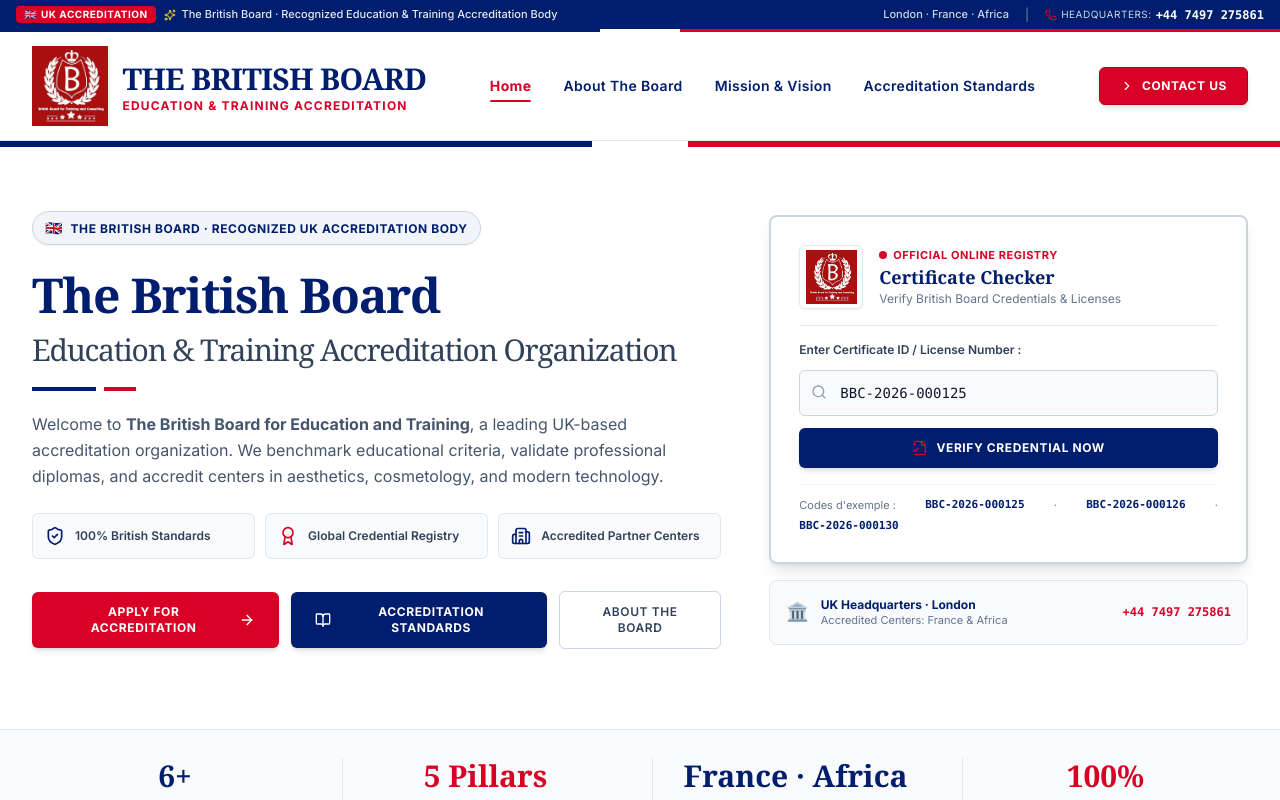
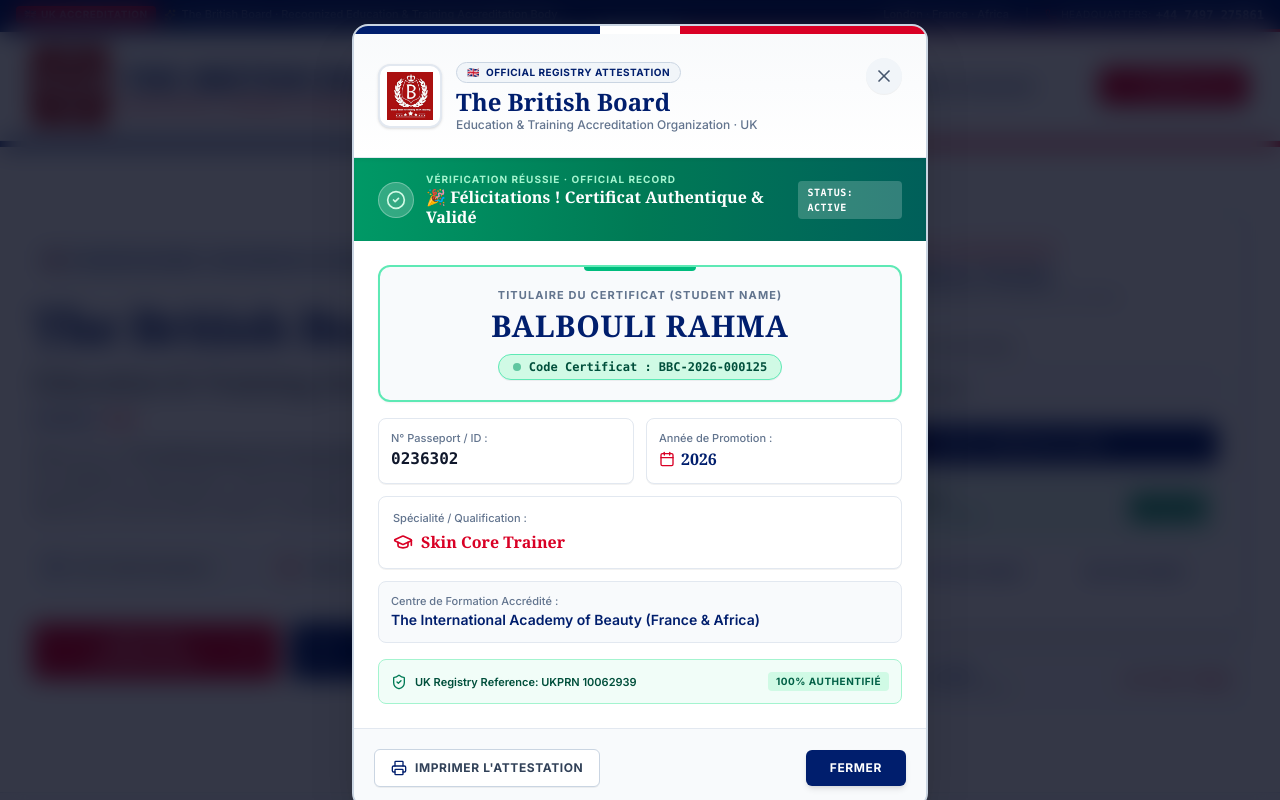
Before and after one commit to code-web25896/british-, a React (Vite) app: page / in a window 1280 px wide. Both pictures are taken after a click on the element "BBC-2026-000125". Shown: the top 800 px of the page. Built offline with nearby package versions, Linux system fonts and the light colour scheme; a web font is replaced by a local one.

Commit message:
feat: display professional popup modal for certificate verification with full student details

```diff
--- a/src/components/HeroCarousel.tsx
+++ b/src/components/HeroCarousel.tsx
@@ -1,4 +1,4 @@
-import React, { useState } from 'react';
+import React, { useState, useEffect } from 'react';
 import { Language, PageRoute, CertificateRecord } from '../types';
 import { OFFICIAL_CERTIFICATES } from '../data/siteData';
 import logoHeader from '../assets/images/logo_header.jpg';
@@ -13,7 +13,10 @@ import {
   FileCheck2,
   Sparkles,
   X,
-  AlertCircle
+  AlertCircle,
+  Printer,
+  Calendar,
+  GraduationCap
 } from 'lucide-react';
 
 interface HeroCarouselProps {
@@ -23,11 +26,26 @@ interface HeroCarouselProps {
 
 export const HeroCarousel: React.FC<HeroCarouselProps> = ({ onNavigate }) => {
   const [certQuery, setCertQuery] = useState('');
+  const [isModalOpen, setIsModalOpen] = useState(false);
   const [verificationResult, setVerificationResult] = useState<{
     status: 'idle' | 'success' | 'not_found';
     code?: string;
     certificate?: CertificateRecord;
   }>({ status: 'idle' });
+
+  // Handle ESC key to close popup modal
+  useEffect(() => {
+    const handleKeyDown = (e: KeyboardEvent) => {
+      if (e.key === 'Escape') {
+        setIsModalOpen(false);
+      }
+    };
+    if (isModalOpen) {
+      window.addEventListener('keydown', handleKeyDown);
+    }
+    return () => window.removeEventListener('keydown', handleKeyDown);
+  }, [isModalOpen]);
+
 
   const handleVerify = (e: React.FormEvent) => {
     e.preventDefault();
@@ -56,7 +74,30 @@ export const HeroCarousel: React.FC<HeroCarouselProps> = ({ onNavigate }) => {
         code: query,
       });
     }
+    setIsModalOpen(true);
   };
+
+  const handleSelectCode = (code: string) => {
+    setCertQuery(code);
+    const cleanQuery = code.toUpperCase().replace(/\s+/g, '');
+    const cleanQueryAlphaNum = code.toUpperCase().replace(/[^A-Z0-9]/g, '');
+
+    const found = OFFICIAL_CERTIFICATES.find((cert) => {
+      const cleanCertCode = cert.code.toUpperCase().replace(/\s+/g, '');
+      const cleanCertAlphaNum = cert.code.toUpperCase().replace(/[^A-Z0-9]/g, '');
+      return cleanCertCode === cleanQuery || cleanCertAlphaNum === cleanQueryAlphaNum;
+    });
+
+    if (found) {
+      setVerificationResult({
+        status: 'success',
+        code: found.code,
+        certificate: found,
+      });
+      setIsModalOpen(true);
+    }
+  };
+
 
 
   return (
@@ -202,128 +243,60 @@ export const HeroCarousel: React.FC<HeroCarouselProps> = ({ onNavigate }) => {
                 </button>
               </form>
 
-              {/* Verification Modal / Result Feedback */}
+              {/* Quick Card Status Banner with button to re-open popup */}
               {verificationResult.status === 'success' && verificationResult.certificate && (
-                <div className="mt-4 p-4 sm:p-5 bg-emerald-50 border-2 border-emerald-400 rounded-lg text-xs space-y-3 animate-in fade-in max-w-full shadow-md">
-                  <div className="flex items-start justify-between gap-2 border-b border-emerald-200 pb-2.5">
+                <div className="mt-4 p-3 bg-emerald-50 border border-emerald-300 rounded-lg text-xs flex items-center justify-between gap-2 shadow-2xs">
                   <div className="flex items-center gap-2 min-w-0">
-                      <div className="w-8 h-8 rounded-full bg-emerald-600 text-white flex items-center justify-center shrink-0 shadow-xs">
-                        <CheckCircle2 className="w-5 h-5" />
-                      </div>
-                      <div>
-                        <span className="text-[10px] uppercase tracking-wider font-extrabold text-emerald-700 block">
-                          🎉 Félicitations · Official Verification
-                        </span>
-                        <h4 className="font-serif text-sm font-bold text-emerald-950 leading-tight">
-                          Certificat Authentique &amp; Enregistré
-                        </h4>
+                    <CheckCircle2 className="w-4 h-4 text-emerald-600 shrink-0" />
+                    <div className="min-w-0">
+                      <p className="font-bold text-emerald-950 truncate">
+                        {verificationResult.certificate.studentName}
+                      </p>
+                      <p className="text-[10px] text-emerald-700 truncate font-mono">
+                        {verificationResult.certificate.code} · Validé
+                      </p>
                     </div>
                   </div>
                   <button
-                      onClick={() => setVerificationResult({ status: 'idle' })}
-                      className="text-emerald-700 hover:text-emerald-950 cursor-pointer p-1 rounded hover:bg-emerald-100 transition-colors shrink-0"
-                      title="Fermer"
+                    type="button"
+                    onClick={() => setIsModalOpen(true)}
+                    className="px-2.5 py-1.5 bg-emerald-600 hover:bg-emerald-700 text-white font-bold text-[10px] rounded cursor-pointer whitespace-nowrap shadow-xs"
                   >
-                      <X className="w-4 h-4" />
+                    Voir Popup
                   </button>
-                  </div>
-
-                  <div className="space-y-2 text-slate-800 text-[11px] sm:text-xs bg-white/90 p-3 rounded-md border border-emerald-200 shadow-2xs">
-                    <div className="flex flex-col sm:flex-row sm:items-center justify-between pb-1.5 border-b border-slate-100 gap-1">
-                      <span className="text-slate-500 font-medium">Nom &amp; Prénom (Student) :</span>
-                      <strong className="font-bold text-[#001E6D] text-xs sm:text-sm tracking-wide">
-                        {verificationResult.certificate.studentName}
-                      </strong>
-                    </div>
-
-                    <div className="flex flex-col sm:flex-row sm:items-center justify-between pb-1.5 border-b border-slate-100 gap-1">
-                      <span className="text-slate-500 font-medium">Code Certificat :</span>
-                      <span className="font-mono font-bold bg-[#001E6D] text-white px-2 py-0.5 rounded text-[11px] tracking-wider w-fit">
-                        {verificationResult.certificate.code}
-                      </span>
-                    </div>
-
-                    <div className="flex flex-col sm:flex-row sm:items-center justify-between pb-1.5 border-b border-slate-100 gap-1">
-                      <span className="text-slate-500 font-medium">N° Passeport :</span>
-                      <strong className="font-mono text-slate-800 font-semibold">
-                        {verificationResult.certificate.passportNumber}
-                      </strong>
-                    </div>
-
-                    <div className="flex flex-col sm:flex-row sm:items-center justify-between pb-1.5 border-b border-slate-100 gap-1">
-                      <span className="text-slate-500 font-medium">Spécialité :</span>
-                      <strong className="text-[#D90025] font-semibold">
-                        {verificationResult.certificate.specialty}
-                      </strong>
-                    </div>
-
-                    <div className="flex flex-col sm:flex-row sm:items-center justify-between pb-1.5 border-b border-slate-100 gap-1">
-                      <span className="text-slate-500 font-medium">Année de Promotion :</span>
-                      <strong className="text-slate-700 font-mono font-semibold">
-                        {verificationResult.certificate.year}
-                      </strong>
-                    </div>
-
-                    <div className="flex flex-col sm:flex-row sm:items-center justify-between gap-1 pt-0.5">
-                      <span className="text-slate-500 font-medium">Statut Officiel :</span>
-                      <span className="inline-flex items-center gap-1.5 text-emerald-700 font-bold text-[10px] uppercase">
-                        <span className="w-2 h-2 rounded-full bg-emerald-500 animate-pulse" />
-                        Validé &amp; Actif au Registre UK
-                      </span>
-                    </div>
-                  </div>
                 </div>
               )}
 
-              {verificationResult.status === 'not_found' && (
-                <div className="mt-4 p-4 sm:p-5 bg-rose-50 border-2 border-rose-300 rounded-lg text-xs space-y-2.5 max-w-full shadow-sm animate-in fade-in">
-                  <div className="flex items-center justify-between text-rose-900 font-bold border-b border-rose-200 pb-2">
-                    <div className="flex items-center gap-2">
-                      <div className="w-7 h-7 rounded-full bg-rose-600 text-white flex items-center justify-center shrink-0">
-                        <AlertCircle className="w-4 h-4" />
-                      </div>
-                      <div>
-                        <span className="text-[10px] uppercase tracking-wider text-rose-600 block">
-                          Erreur de Vérification
-                        </span>
-                        <span className="font-serif text-xs sm:text-sm font-bold text-rose-950">
-                          Certificat Non Existant
+              {verificationResult.status === 'not_found' && !isModalOpen && (
+                <div className="mt-4 p-3 bg-rose-50 border border-rose-300 rounded-lg text-xs flex items-center justify-between gap-2 shadow-2xs">
+                  <div className="flex items-center gap-2 min-w-0">
+                    <AlertCircle className="w-4 h-4 text-rose-600 shrink-0" />
+                    <span className="text-[11px] text-rose-800 font-semibold truncate">
+                      Certificat non existant
                     </span>
                   </div>
-                    </div>
                   <button
-                      onClick={() => setVerificationResult({ status: 'idle' })}
-                      className="text-rose-700 hover:text-rose-950 cursor-pointer p-1 rounded hover:bg-rose-100 transition-colors"
-                      title="Fermer"
+                    type="button"
+                    onClick={() => setIsModalOpen(true)}
+                    className="px-2.5 py-1 bg-rose-600 hover:bg-rose-700 text-white font-bold text-[10px] rounded cursor-pointer whitespace-nowrap"
                   >
-                      <X className="w-4 h-4" />
+                    Détails
                   </button>
-                  </div>
-                  <p className="text-slate-700 text-[11px] sm:text-xs leading-relaxed">
-                    Aucun certificat valide n'a été trouvé dans le registre officiel pour le code :{' '}
-                    <strong className="font-mono text-rose-700 bg-rose-100 px-1.5 py-0.5 rounded border border-rose-200 break-all">
-                      "{verificationResult.code}"
-                    </strong>.
-                  </p>
-                  <p className="text-slate-500 text-[10px] sm:text-[11px] leading-relaxed">
-                    Veuillez vérifier l'exactitude du code saisi (ex : <span className="font-mono font-bold text-slate-700">BBC-2026-000125</span>) ou contacter l'administration de The British Board :{' '}
-                    <a href="tel:+447497275861" className="text-[#001E6D] font-bold underline">+44 7497 275861</a>.
-                  </p>
                 </div>
               )}
 
               {/* Sample test codes helper */}
               <div className="mt-4 pt-3 border-t border-slate-100 flex flex-wrap items-center justify-between gap-1 text-[11px] text-slate-500">
                 <span>Codes d'exemple :</span>
-                <span className="font-mono text-[#001E6D] font-bold cursor-pointer hover:underline" onClick={() => setCertQuery('BBC-2026-000125')}>
+                <span className="font-mono text-[#001E6D] font-bold cursor-pointer hover:underline" onClick={() => handleSelectCode('BBC-2026-000125')}>
                   BBC-2026-000125
                 </span>
                 <span>·</span>
-                <span className="font-mono text-[#001E6D] font-bold cursor-pointer hover:underline" onClick={() => setCertQuery('BBC-2026-000126')}>
+                <span className="font-mono text-[#001E6D] font-bold cursor-pointer hover:underline" onClick={() => handleSelectCode('BBC-2026-000126')}>
                   BBC-2026-000126
                 </span>
                 <span>·</span>
-                <span className="font-mono text-[#001E6D] font-bold cursor-pointer hover:underline" onClick={() => setCertQuery('BBC-2026-000130')}>
+                <span className="font-mono text-[#001E6D] font-bold cursor-pointer hover:underline" onClick={() => handleSelectCode('BBC-2026-000130')}>
                   BBC-2026-000130
                 </span>
               </div>
@@ -353,6 +326,238 @@ export const HeroCarousel: React.FC<HeroCarouselProps> = ({ onNavigate }) => {
           </div>
         </div>
       </div>
+
+      {/* ======================================================== */}
+      {/* PRO POPUP MODAL: OFFICIALLY VERIFIED CERTIFICATE (SUCCESS) */}
+      {/* ======================================================== */}
+      {isModalOpen && verificationResult.status === 'success' && verificationResult.certificate && (
+        <div
+          className="fixed inset-0 z-50 flex items-center justify-center p-3 sm:p-6 bg-slate-950/80 backdrop-blur-md animate-in fade-in duration-200 overflow-y-auto"
+          onClick={() => setIsModalOpen(false)}
+        >
+          <div
+            className="relative w-full max-w-xl bg-white rounded-2xl shadow-2xl border-2 border-slate-300 overflow-hidden my-auto animate-in zoom-in-95 duration-200"
+            onClick={(e) => e.stopPropagation()}
+          >
+            {/* British Tri-Color Top Accent Bar */}
+            <div className="h-2 w-full flex">
+              <div className="h-full flex-1 bg-[#001E6D]" />
+              <div className="h-full w-20 bg-white" />
+              <div className="h-full flex-1 bg-[#D90025]" />
+            </div>
+
+            {/* Modal Header */}
+            <div className="p-5 sm:p-6 pb-4 bg-gradient-to-b from-slate-50 to-white border-b border-slate-200 flex items-start justify-between gap-3">
+              <div className="flex items-center gap-3.5 min-w-0">
+                <div className="w-14 h-14 sm:w-16 sm:h-16 rounded-xl bg-white border-2 border-slate-200 p-1.5 shrink-0 shadow-sm flex items-center justify-center">
+                  <img src={logoHeader} alt="British Board Seal" className="w-full h-full object-contain" />
+                </div>
+                <div className="min-w-0">
+                  <div className="inline-flex items-center gap-1.5 px-2.5 py-0.5 rounded-full bg-slate-100 border border-slate-300 text-[10px] font-bold text-[#001E6D] uppercase tracking-wider">
+                    <span>🇬🇧</span>
+                    <span>Official Registry Attestation</span>
+                  </div>
+                  <h3 className="font-serif text-lg sm:text-2xl font-bold text-[#001E6D] leading-tight mt-1">
+                    The British Board
+                  </h3>
+                  <p className="text-xs text-slate-500 font-medium">
+                    Education &amp; Training Accreditation Organization · UK
+                  </p>
+                </div>
+              </div>
+
+              <button
+                type="button"
+                onClick={() => setIsModalOpen(false)}
+                className="w-9 h-9 rounded-full bg-slate-100 hover:bg-slate-200 text-slate-600 hover:text-slate-900 flex items-center justify-center cursor-pointer transition-colors shrink-0 shadow-2xs"
+                title="Fermer"
+              >
+                <X className="w-5 h-5" />
+              </button>
+            </div>
+
+            {/* Congratulatory Ribbon */}
+            <div className="bg-gradient-to-r from-emerald-600 via-emerald-700 to-teal-800 text-white px-5 sm:px-6 py-3.5 flex items-center justify-between gap-3 shadow-inner">
+              <div className="flex items-center gap-3">
+                <div className="w-9 h-9 rounded-full bg-white/20 border border-white/30 flex items-center justify-center shrink-0">
+                  <CheckCircle2 className="w-5 h-5 text-emerald-100" />
+                </div>
+                <div>
+                  <span className="text-[10px] uppercase tracking-widest font-extrabold text-emerald-200 block">
+                    Vérification Réussie · Official Record
+                  </span>
+                  <h4 className="font-serif text-sm sm:text-base font-bold text-white leading-tight">
+                    🎉 Félicitations ! Certificat Authentique &amp; Validé
+                  </h4>
+                </div>
+              </div>
+              <span className="hidden sm:inline-flex items-center gap-1 px-2.5 py-1 rounded bg-white/20 text-[10px] font-mono font-bold tracking-wider uppercase">
+                Status: Active
+              </span>
+            </div>
+
+            {/* Official Student Certificate Details Card */}
+            <div className="p-5 sm:p-6 space-y-4">
+              {/* Prominent Student Name Card */}
+              <div className="text-center p-4 sm:p-5 rounded-xl bg-slate-50 border-2 border-emerald-300 shadow-xs relative overflow-hidden">
+                <div className="absolute top-0 left-1/2 -translate-x-1/2 w-28 h-1 bg-emerald-500 rounded-b" />
+                <span className="text-[10px] sm:text-[11px] uppercase tracking-widest font-bold text-slate-500 block mb-1">
+                  Titulaire du Certificat (Student Name)
+                </span>
+                <h2 className="font-serif text-2xl sm:text-3xl font-extrabold text-[#001E6D] tracking-wide">
+                  {verificationResult.certificate.studentName}
+                </h2>
+                <div className="inline-flex items-center gap-2 mt-2.5 px-3.5 py-1 rounded-full bg-emerald-100 border border-emerald-300 text-emerald-900 text-xs font-bold font-mono shadow-2xs">
+                  <span className="w-2 h-2 rounded-full bg-emerald-600 animate-pulse" />
+                  Code Certificat : {verificationResult.certificate.code}
+                </div>
+              </div>
+
+              {/* Data Grid: Passport, Specialty, Year, Accredited Center */}
+              <div className="grid grid-cols-1 sm:grid-cols-2 gap-3 text-xs">
+                {/* Passport Number */}
+                <div className="p-3 bg-white border border-slate-200 rounded-lg shadow-2xs">
+                  <span className="text-[11px] font-medium text-slate-500 block">N° Passeport / ID :</span>
+                  <span className="font-mono text-sm sm:text-base font-bold text-slate-900 mt-0.5 block">
+                    {verificationResult.certificate.passportNumber}
+                  </span>
+                </div>
+
+                {/* Promotion Year */}
+                <div className="p-3 bg-white border border-slate-200 rounded-lg shadow-2xs">
+                  <span className="text-[11px] font-medium text-slate-500 block">Année de Promotion :</span>
+                  <span className="font-serif text-sm sm:text-base font-bold text-[#001E6D] mt-0.5 flex items-center gap-1.5">
+                    <Calendar className="w-4 h-4 text-[#D90025]" />
+                    {verificationResult.certificate.year}
+                  </span>
+                </div>
+
+                {/* Specialty */}
+                <div className="sm:col-span-2 p-3.5 bg-white border border-slate-200 rounded-lg shadow-2xs">
+                  <span className="text-[11px] font-medium text-slate-500 block">Spécialité / Qualification :</span>
+                  <div className="flex items-center gap-2 mt-1">
+                    <GraduationCap className="w-5 h-5 text-[#D90025] shrink-0" />
+                    <span className="font-serif text-base font-bold text-[#D90025]">
+                      {verificationResult.certificate.specialty}
+                    </span>
+                  </div>
+                </div>
+
+                {/* Accredited Center */}
+                <div className="sm:col-span-2 p-3 bg-slate-50 border border-slate-200 rounded-lg text-slate-700">
+                  <span className="text-[11px] font-medium text-slate-500 block">Centre de Formation Accrédité :</span>
+                  <span className="font-semibold text-xs sm:text-sm text-[#001E6D] mt-0.5 block">
+                    {verificationResult.certificate.accreditedCenter}
+                  </span>
+                </div>
+              </div>
+
+              {/* Official Attestation Footnote */}
+              <div className="p-3 bg-emerald-50/70 border border-emerald-200 rounded-lg flex items-center justify-between text-[11px] text-emerald-900">
+                <div className="flex items-center gap-2">
+                  <ShieldCheck className="w-4 h-4 text-emerald-700 shrink-0" />
+                  <span className="font-semibold">UK Registry Reference: UKPRN 10062939</span>
+                </div>
+                <span className="font-bold uppercase tracking-wider text-[10px] text-emerald-800 bg-emerald-100 px-2 py-0.5 rounded">
+                  100% Authentifié
+                </span>
+              </div>
+            </div>
+
+            {/* Modal Actions Footer */}
+            <div className="p-4 sm:p-5 bg-slate-50 border-t border-slate-200 flex flex-col sm:flex-row items-center justify-between gap-3">
+              <button
+                type="button"
+                onClick={() => window.print()}
+                className="w-full sm:w-auto inline-flex items-center justify-center gap-2 px-4 py-2.5 bg-white hover:bg-slate-100 text-slate-700 border border-slate-300 rounded-md text-xs font-bold uppercase tracking-wider transition-colors cursor-pointer shadow-2xs"
+              >
+                <Printer className="w-4 h-4 text-[#001E6D]" />
+                <span>Imprimer l'Attestation</span>
+              </button>
+
+              <button
+                type="button"
+                onClick={() => setIsModalOpen(false)}
+                className="w-full sm:w-auto inline-flex items-center justify-center px-6 py-2.5 bg-[#001E6D] hover:bg-[#00144D] text-white rounded-md text-xs font-bold uppercase tracking-wider transition-colors cursor-pointer shadow-md"
+              >
+                Fermer
+              </button>
+            </div>
+          </div>
+        </div>
+      )}
+
+      {/* ======================================================== */}
+      {/* PRO POPUP MODAL: CERTIFICATE NOT FOUND (ERROR) */}
+      {/* ======================================================== */}
+      {isModalOpen && verificationResult.status === 'not_found' && (
+        <div
+          className="fixed inset-0 z-50 flex items-center justify-center p-3 sm:p-6 bg-slate-950/80 backdrop-blur-md animate-in fade-in duration-200 overflow-y-auto"
+          onClick={() => setIsModalOpen(false)}
+        >
+          <div
+            className="relative w-full max-w-md bg-white rounded-2xl shadow-2xl border-2 border-rose-300 overflow-hidden my-auto animate-in zoom-in-95 duration-200"
+            onClick={(e) => e.stopPropagation()}
+          >
+            {/* Top red accent bar */}
+            <div className="h-2 w-full bg-[#D90025]" />
+
+            {/* Header */}
+            <div className="p-5 pb-4 bg-rose-50 border-b border-rose-200 flex items-start justify-between gap-3">
+              <div className="flex items-center gap-3">
+                <div className="w-10 h-10 rounded-full bg-rose-600 text-white flex items-center justify-center shrink-0 shadow-sm">
+                  <AlertCircle className="w-6 h-6" />
+                </div>
+                <div>
+                  <span className="text-[10px] uppercase tracking-widest font-bold text-rose-700 block">
+                    Registre Officiel UK
+                  </span>
+                  <h3 className="font-serif text-lg font-bold text-rose-950 leading-tight">
+                    Certificat Non Existant
+                  </h3>
+                </div>
+              </div>
+              <button
+                type="button"
+                onClick={() => setIsModalOpen(false)}
+                className="text-rose-700 hover:text-rose-950 cursor-pointer p-1 rounded hover:bg-rose-100 transition-colors shrink-0"
+              >
+                <X className="w-5 h-5" />
+              </button>
+            </div>
+
+            {/* Body */}
+            <div className="p-6 space-y-3 text-xs text-slate-700">
+              <p className="leading-relaxed">
+                Aucun enregistrement actif n'a été trouvé dans le registre officiel pour le code :
+              </p>
+              <div className="p-3 bg-rose-50/70 border border-rose-200 rounded-lg text-center font-mono font-bold text-sm text-rose-700 break-all">
+                "{verificationResult.code}"
+              </div>
+              <p className="text-slate-500 text-[11px] leading-relaxed">
+                Veuillez vérifier l'orthographe du code (ex: <span className="font-mono font-bold text-slate-700">BBC-2026-000125</span>) ou contacter l'administration de The British Board :
+              </p>
+              <div className="p-3 bg-slate-50 border border-slate-200 rounded-lg flex items-center justify-between text-xs">
+                <span className="font-medium text-slate-600">Assistance téléphonique :</span>
+                <a href="tel:+447497275861" className="font-bold text-[#001E6D] hover:underline font-mono">
+                  +44 7497 275861
+                </a>
+              </div>
+            </div>
+
+            {/* Footer */}
+            <div className="p-4 bg-slate-50 border-t border-slate-200 flex justify-end gap-2">
+              <button
+                type="button"
+                onClick={() => setIsModalOpen(false)}
+                className="px-5 py-2.5 bg-slate-800 hover:bg-slate-900 text-white rounded-md text-xs font-bold uppercase tracking-wider cursor-pointer"
+              >
+                Fermer &amp; Réessayer
+              </button>
+            </div>
+          </div>
+        </div>
+      )}
     </div>
   );
 };
```
Lines whose indentation alone changed are shown as unchanged.
